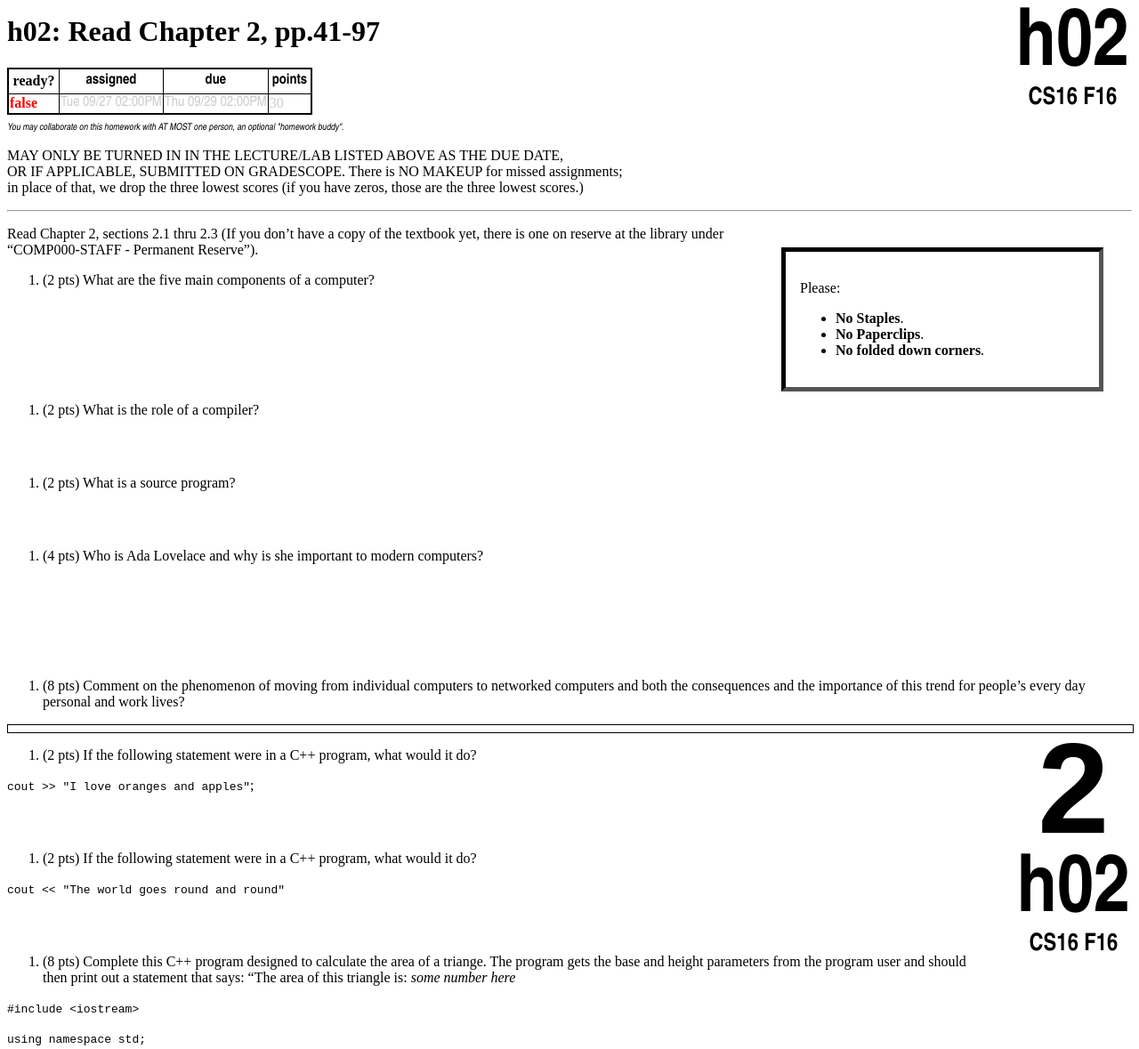
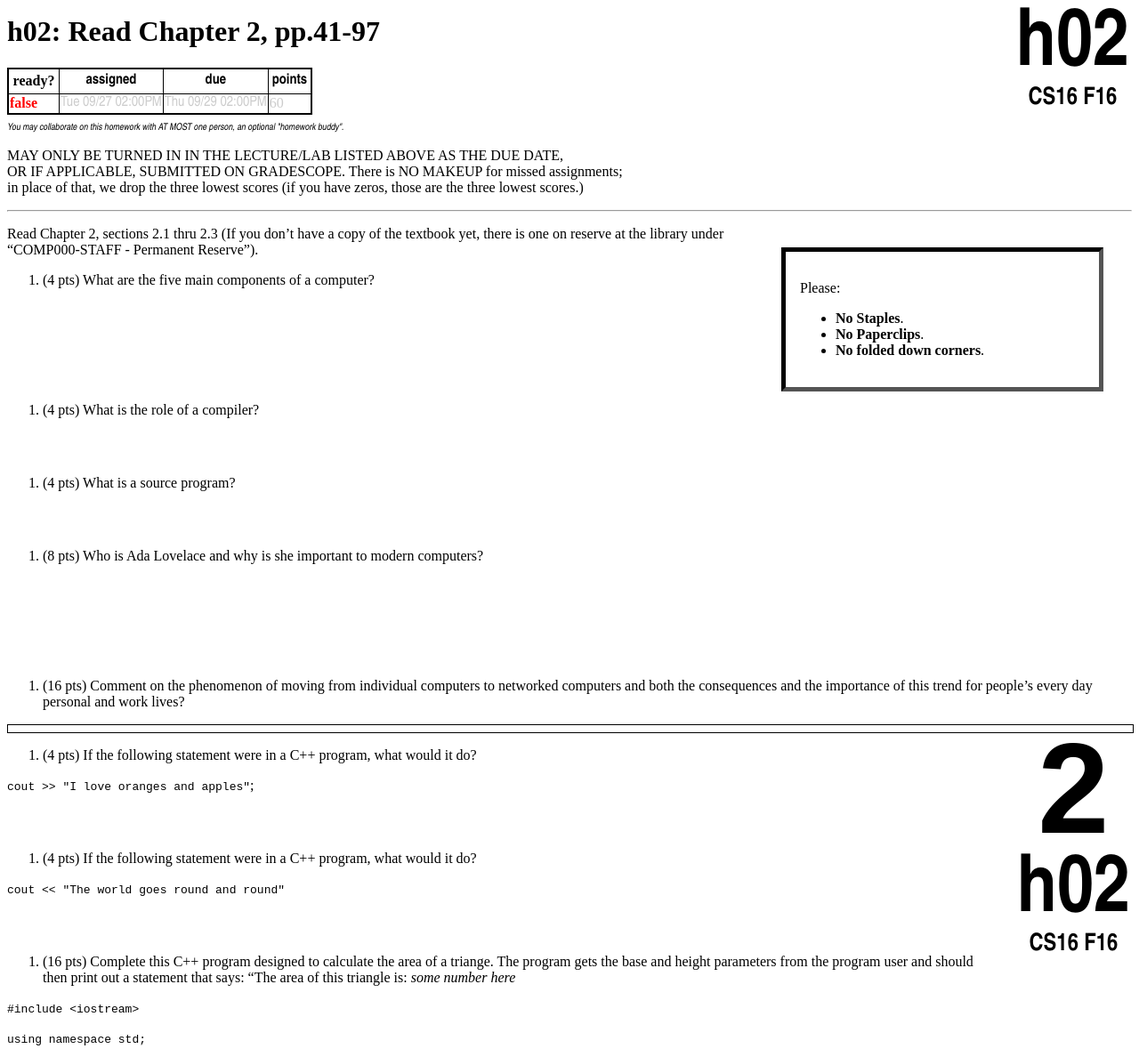
Before and after one commit to ucsb-cs16-s16/https-ucsb-cs16-s17.github.io, a Jekyll site: the page built from _hwk/h02.md, in a window 1280 px wide. Shown: the part 450-1629 px from the top of the page at 89% size. Built offline with Jekyll 4.4.1, drawn with Linux system fonts in a browser that asks for light colours.

Commit message:
Update h02.md

```diff
--- a/_hwk/h02.md
+++ b/_hwk/h02.md
@@ -10,35 +10,35 @@ due: 2016-09-29 14:00:00.00-7:00
 
 Read Chapter 2, sections 2.1 thru 2.3   (If you don't have a copy of the textbook yet, there is one on reserve at the library under "COMP000-STAFF - Permanent Reserve").
 
-1.   (2 pts) What are the five main components of a computer?
+1.	(4 pts) What are the five main components of a computer?
   <div style="margin-bottom:8em"></div>
 
-2.   (2 pts) What is the role of a compiler?
+1.	(4 pts) What is the role of a compiler?
   <div style="margin-bottom:4em"></div>
 
-3.    (2 pts) What is a source program?
+1.	(4 pts) What is a source program?
   <div style="margin-bottom:4em"></div>
 
-4.   (4 pts) Who is Ada Lovelace and why is she important to modern computers?
+1.	(8 pts) Who is Ada Lovelace and why is she important to modern computers?
   <div style="margin-bottom:8em"></div>
 
-5.   (8 pts) Comment on the phenomenon of moving from individual computers to networked computers and both the consequences and the importance of this trend for people's every day personal and work lives?
+1.	(16 pts) Comment on the phenomenon of moving from individual computers to networked computers and both the consequences and the importance of this trend for people's every day personal and work lives?
   <div class="pagebreak"></div>
 
 
-6.    (2 pts) If the following statement were in a C++ program, what would it do?
+1.	(4 pts) If the following statement were in a C++ program, what would it do?
   <div style="margin-bottom:1em"></div>
 `cout >> "I love oranges and apples"`;
 
   <div style="margin-bottom:4em"></div>
 
-7.   (2 pts) If the following statement were in a C++ program, what would it do?
+1.	(4 pts) If the following statement were in a C++ program, what would it do?
   <div style="margin-bottom:1em"></div>
 `cout << "The world goes round and round"`
 
   <div style="margin-bottom:4em"></div>
 
-8.   (8 pts) Complete this C++ program designed to calculate the area of a triange. The program gets the base and height parameters from the program user and should then print out a statement that says: "The area of this triangle is: <i>some number here</i>
+1.	(16 pts) Complete this C++ program designed to calculate the area of a triange. The program gets the base and height parameters from the program user and should then print out a statement that says: "The area of this triangle is: <i>some number here</i>
   <div style="margin-bottom:1em"></div>
 
 `#include <iostream>`
```
